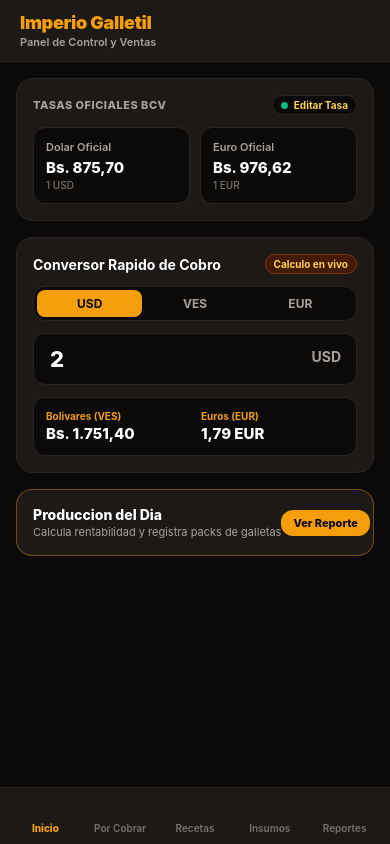
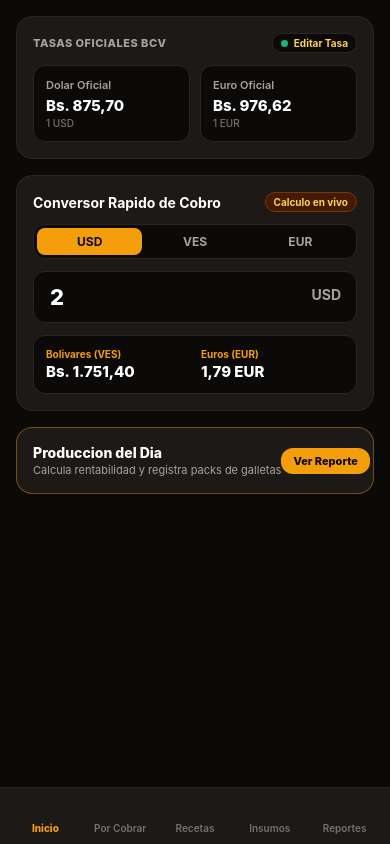
Before and after one commit to Raxcs/Imperio-Galletil, a React Native app: screen / in a window 390 px wide. Built offline with nearby package versions, Linux system fonts and the light colour scheme; no server answers; the database is empty; some icons are missing.

Commit message:
Remove redundant top header banner for clean modern UI layout

```diff
--- a/App.tsx
+++ b/App.tsx
@@ -7,6 +7,7 @@ import {
   TouchableOpacity,
   StatusBar,
   Modal,
+  Platform,
 } from 'react-native';
 import {
   Home as HomeIcon,
@@ -70,23 +71,9 @@ export default function App() {
     })();
   }, []);
 
-  const headerSubtitles: Record<string, string> = {
-    home: 'Panel de Control y Ventas',
-    debts: 'Control de Pagos Pendientes',
-    recipes: 'Costos de Produccion y Tandas',
-    ingredients: 'Catalogo de Insumos y Costos',
-    reports: 'Balance Financiero y Rendimiento',
-  };
-
   return (
     <SafeAreaView style={styles.safeArea}>
       <StatusBar barStyle="light-content" backgroundColor="#09090b" />
-
-      {/* App Header */}
-      <View style={styles.header}>
-        <Text style={styles.headerTitle}>Imperio Galletil</Text>
-        <Text style={styles.headerSubtitle}>{headerSubtitles[activeTab]}</Text>
-      </View>
 
       {/* Main Screen Content */}
       <View style={styles.screenContainer}>
@@ -298,25 +285,7 @@ const styles = StyleSheet.create({
   safeArea: {
     flex: 1,
     backgroundColor: '#09090b',
-  },
-  header: {
-    backgroundColor: THEME.colors.card,
-    paddingHorizontal: 20,
-    paddingVertical: 12,
-    borderBottomWidth: 1,
-    borderBottomColor: THEME.colors.cardBorder,
-  },
-  headerTitle: {
-    fontSize: 18,
-    fontWeight: '900',
-    color: THEME.colors.accent,
-    letterSpacing: -0.3,
-  },
-  headerSubtitle: {
-    fontSize: 11,
-    fontWeight: '600',
-    color: THEME.colors.textSecondary,
-    marginTop: 2,
+    paddingTop: Platform.OS === 'android' ? (StatusBar.currentHeight || 0) : 0,
   },
   screenContainer: {
     flex: 1,
```
